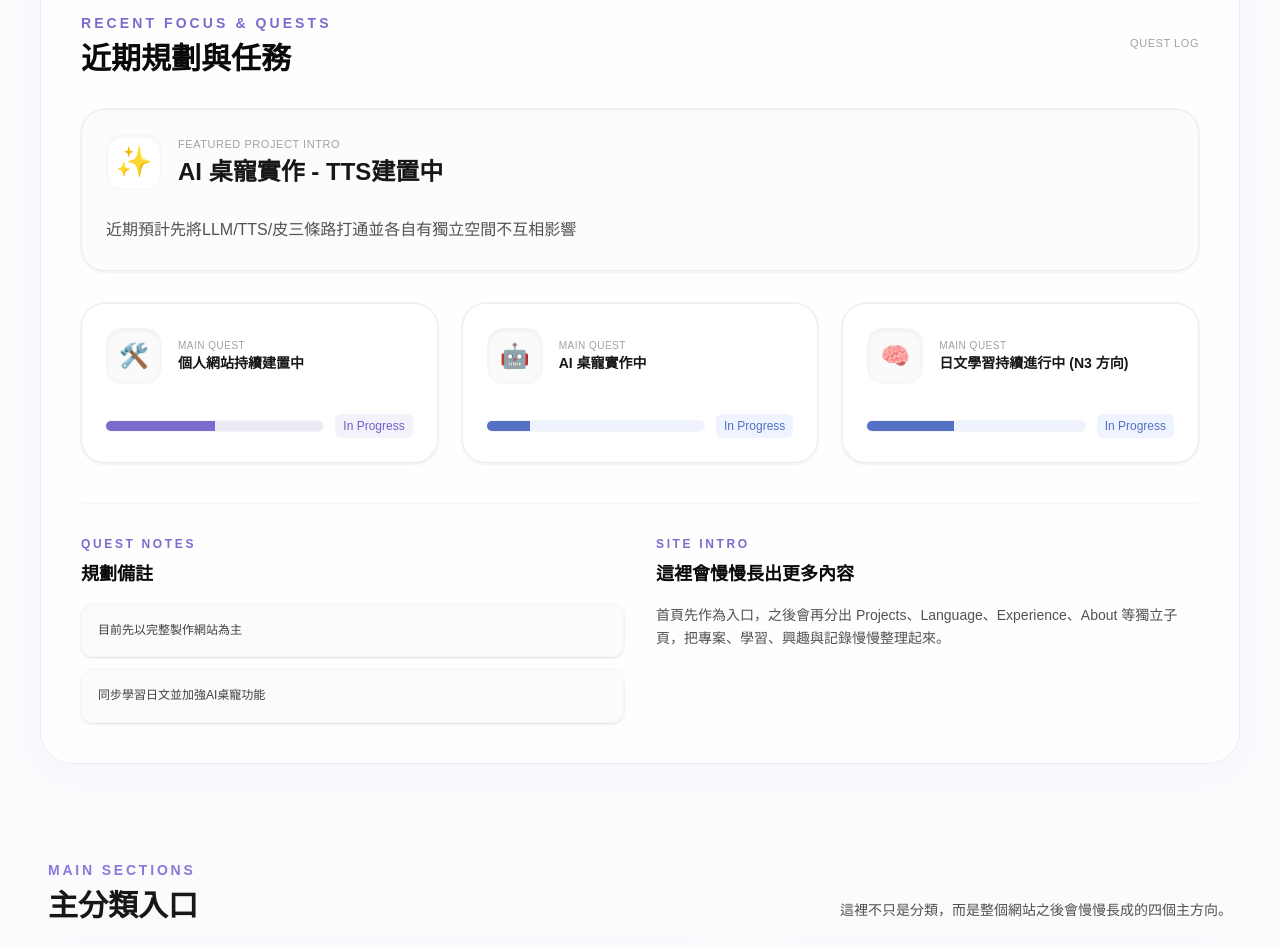
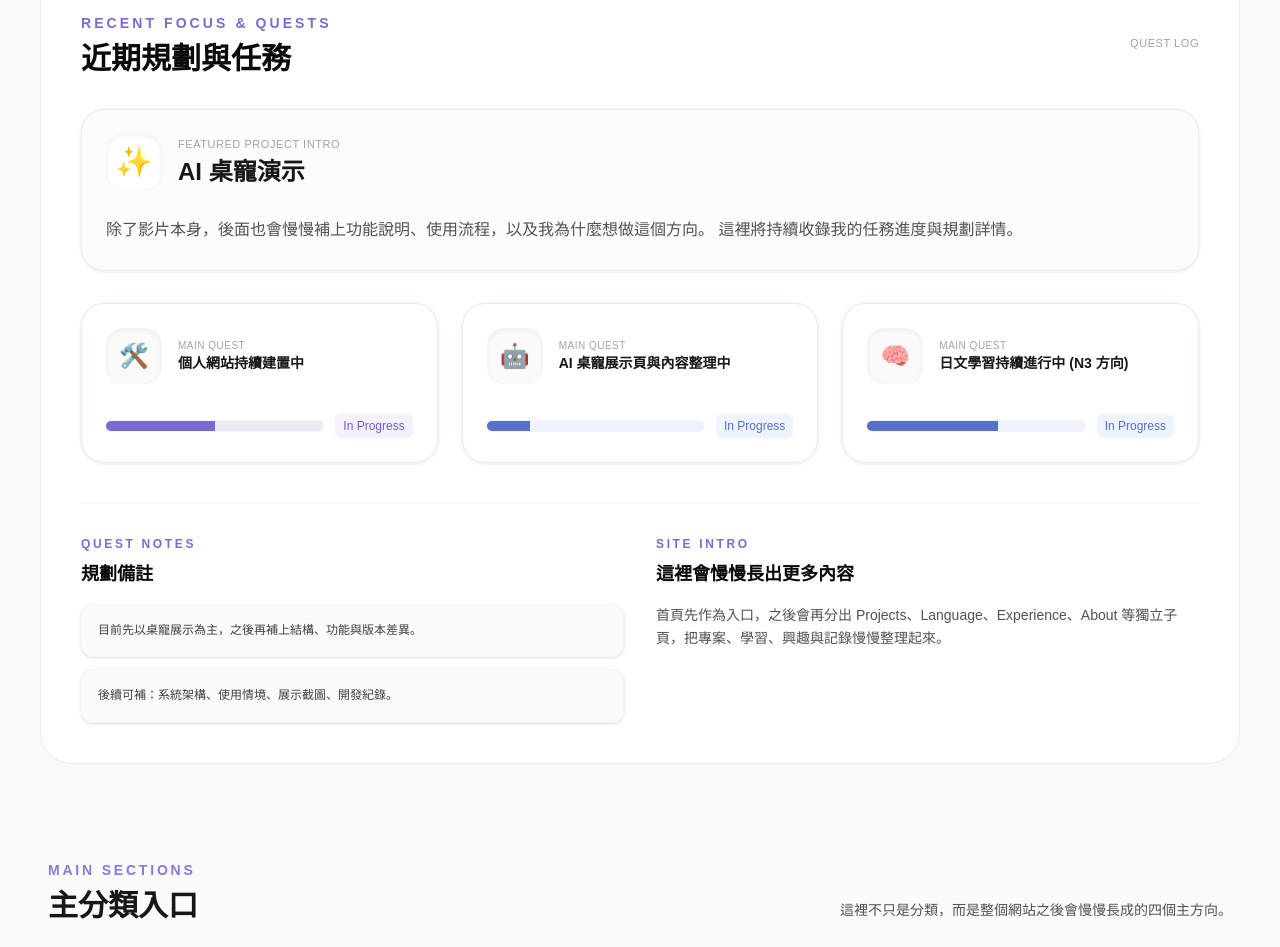
Before and after one commit to lulu930128/lululab-site, a Next.js app: page / in a window 1280 px wide. Shown: the part 1740-2687 px from the top of the page. Built offline with nearby package versions, Linux system fonts and the light colour scheme; grey boxes are pictures that could not be loaded.

Commit message:
Update homepage v5

```diff
--- a/app/page.tsx
+++ b/app/page.tsx
@@ -53,17 +53,17 @@ export default function HomePage() {
     },
     {
       id: "quest-deskpet",
-      title: "AI 桌寵實作中",
+      title: "AI 桌寵展示頁與內容整理中",
       icon: "robot",
-      status: "In Progress - Project / Build",
+      status: "In Progress - Project / Showcase",
       progress: 20,
     },
     {
       id: "quest-learn",
       title: "日文學習持續進行中 (N3 方向)",
       icon: "brain",
-      status: "learning - Study / Language",
-      progress: 40,
+      status: "In Progress - Study / Language",
+      progress: 60,
     },
   ];
 
@@ -286,11 +286,12 @@ export default function HomePage() {
                   </span>
                   <div>
                     <p className="text-[11px] font-medium uppercase tracking-wider text-neutral-400">Featured Project Intro</p>
-                    <h3 className="mt-1 text-2xl font-semibold text-neutral-900">AI 桌寵實作 - TTS建置中</h3>
+                    <h3 className="mt-1 text-2xl font-semibold text-neutral-900">AI 桌寵演示</h3>
                   </div>
                 </div>
                 <p className="mt-6 text-sm leading-8 text-neutral-600 sm:text-base">
-                  近期預計先將LLM/TTS/皮三條路打通並各自有獨立空間不互相影響
+                  除了影片本身，後面也會慢慢補上功能說明、使用流程，以及我為什麼想做這個方向。
+                  這裡將持續收錄我的任務進度與規劃詳情。
                 </p>
               </div>
 
@@ -328,10 +329,10 @@ export default function HomePage() {
                   <h3 className="mb-4 mt-2 text-lg font-semibold text-neutral-950">規劃備註</h3>
                   <div className="grid gap-3">
                     <div className="rounded-xl border border-neutral-100 bg-neutral-50/70 p-4 text-xs font-medium leading-relaxed text-neutral-700 shadow-sm transition hover:bg-neutral-50">
-                      目前先以完整製作網站為主
+                      目前先以桌寵展示為主，之後再補上結構、功能與版本差異。
                     </div>
                     <div className="rounded-xl border border-neutral-100 bg-neutral-50/70 p-4 text-xs font-medium leading-relaxed text-neutral-700 shadow-sm transition hover:bg-neutral-50">
-                      同步學習日文並加強AI桌寵功能
+                      後續可補：系統架構、使用情境、展示截圖、開發紀錄。
                     </div>
                   </div>
                 </div>
```
